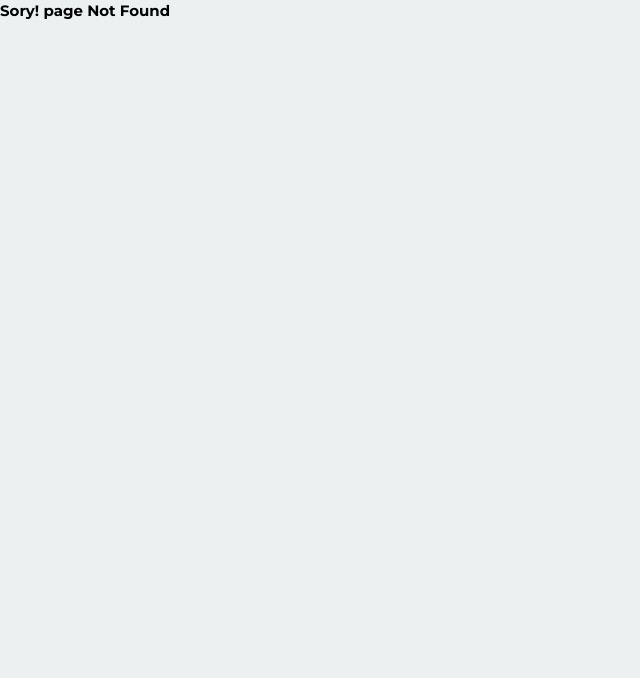
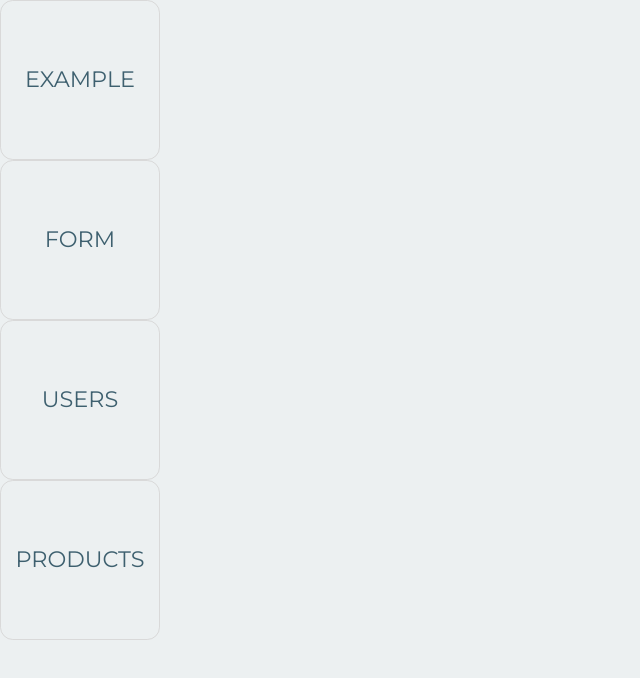
Before and after one commit to SoaresLeonardo/next-js-development, a Next.js app: page /links in a window 1280 px wide. Before the commit this address had no page. Shown: the top 678 px of the page, without its empty margins (0-640 px from the left). Built offline with nearby package versions, Linux system fonts and the light colour scheme.

Commit message:
Create page.tsx

```diff
--- /dev/null
+++ b/src/app/links/page.tsx
@@ -0,0 +1,16 @@
+import { CardLink } from '@/components/Card/CardLink';
+
+export const metadata = {
+  title: 'Links'
+};
+
+export default function Links() {
+  return (
+    <>
+      <CardLink href="/example">Example</CardLink>
+      <CardLink href="/form">Form</CardLink>
+      <CardLink href="/users">Users</CardLink>
+      <CardLink href="/products">Products</CardLink>
+    </>
+  );
+}
```
